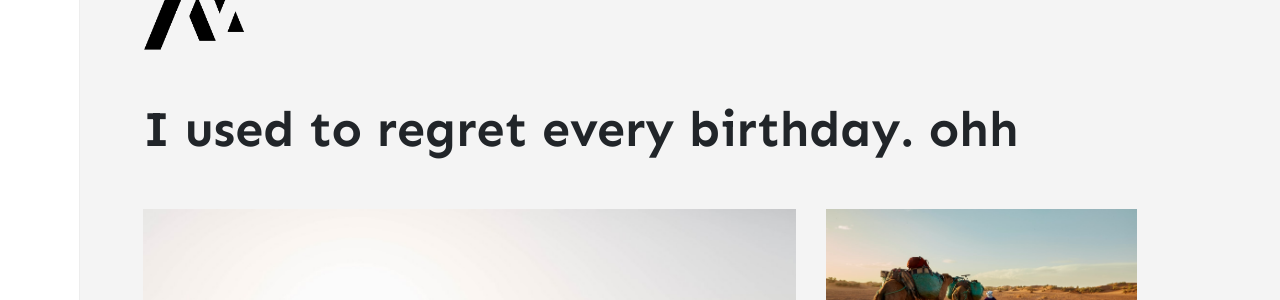
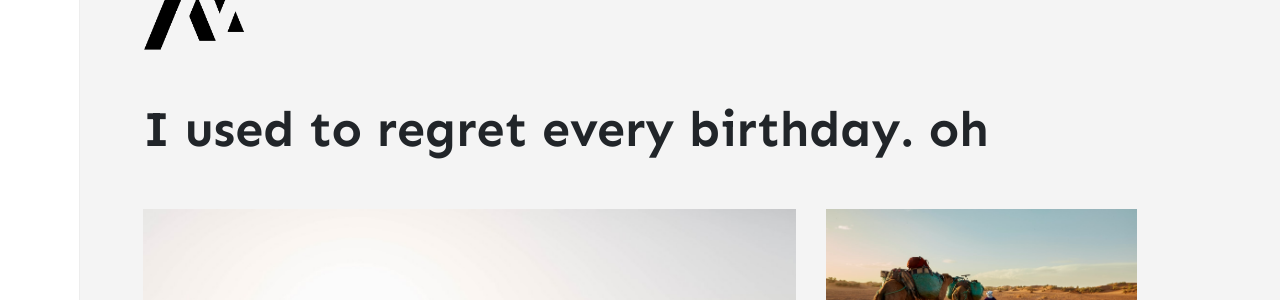
Before and after one commit to stackbit-projects/pleasant-squid-d6115, a Jekyll site: the page built from index.html, in a window 1280 px wide. Shown: the part 137-437 px from the top of the page. Built offline with Jekyll 4.4.1, drawn with Linux system fonts in a browser that asks for light colours; nearby versions of some CDN libraries; the list of posts is cut into pages by our own code; comment, search, counter and statistics services are not loaded.

Commit message:
_config.yml: changed

```diff
--- a/_config.yml
+++ b/_config.yml
@@ -1,7 +1,7 @@
 name: Memoirs
 title: Memoirs
 description: >-
-  I used to regret every birthday. ohh
+  I used to regret every birthday. oh
 logo: assets/images/logo.png
 favicon: assets/images/logo.png
 baseurl: ''
```
